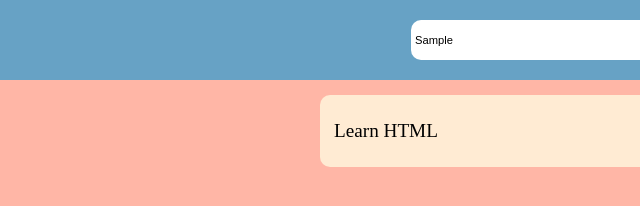
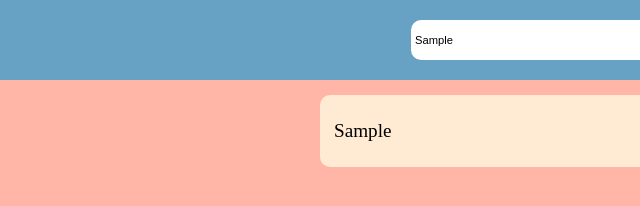
Before and after one commit to saurabhbansal2443/FSD-20-Inderpuri-Coding-Thinker, a plain HTML site: page Javascript/DOM/TodoList/index.html in a window 1280 px wide. Both pictures are taken after typing "Sample" into the empty fields and a click on the button "Add". Shown: the full height of the page, 0-640 px from the left. Drawn offline with Linux system fonts and the light colour scheme.

Commit message:
task 2 of todo list complete

```diff
--- a/Javascript/DOM/TodoList/index.html
+++ b/Javascript/DOM/TodoList/index.html
@@ -12,7 +12,7 @@
       <button id="btn">Add</button>
     </div>
     <div class="containerList">
-      <div class="task">
+      <!-- <div class="task">
         <p>Learn HTML</p>
         <svg
           xmlns="http://www.w3.org/2000/svg"
@@ -25,7 +25,8 @@
             d="M17 6H22V8H20V21C20 21.5523 19.5523 22 19 22H5C4.44772 22 4 21.5523 4 21V8H2V6H7V3C7 2.44772 7.44772 2 8 2H16C16.5523 2 17 2.44772 17 3V6ZM18 8H6V20H18V8ZM9 11H11V17H9V11ZM13 11H15V17H13V11ZM9 4V6H15V4H9Z"
           ></path>
         </svg>
-      </div>
+      </div> -->
+
     </div>
   </body>
   <script src="./script.js"></script>
--- a/Javascript/DOM/TodoList/script.js
+++ b/Javascript/DOM/TodoList/script.js
@@ -0,0 +1,26 @@
+const inputTag = document.getElementById("input");
+const buttonTag = document.getElementById("btn");
+const containerList = document.querySelector(".containerList");
+
+buttonTag.addEventListener("click", function () {
+  const task = inputTag.value;
+  //   console.log(task);
+  const taskBox = document.createElement("div");
+  taskBox.classList.add("task");
+  taskBox.innerHTML = `
+   <p>${task}</p>
+        <svg
+          xmlns="http://www.w3.org/2000/svg"
+          viewBox="0 0 24 24"
+          width="24"
+          height="24"
+          fill="currentColor"
+        >
+          <path
+            d="M17 6H22V8H20V21C20 21.5523 19.5523 22 19 22H5C4.44772 22 4 21.5523 4 21V8H2V6H7V3C7 2.44772 7.44772 2 8 2H16C16.5523 2 17 2.44772 17 3V6ZM18 8H6V20H18V8ZM9 11H11V17H9V11ZM13 11H15V17H13V11ZM9 4V6H15V4H9Z"
+          ></path>
+        </svg>`;
+
+  containerList.appendChild(taskBox);
+  console.log(taskBox);
+});
--- a/Javascript/DOM/TodoList/style.css
+++ b/Javascript/DOM/TodoList/style.css
@@ -38,8 +38,9 @@
   width: 100vw;
   background-color: #ffb6a6;
   display: flex;
-  justify-content: center;
-  align-items: flex-start;
+  flex-direction: column;
+  justify-content: flex-start;
+  align-items: center;
 }
 .task {
   margin-top: 15px;
```
